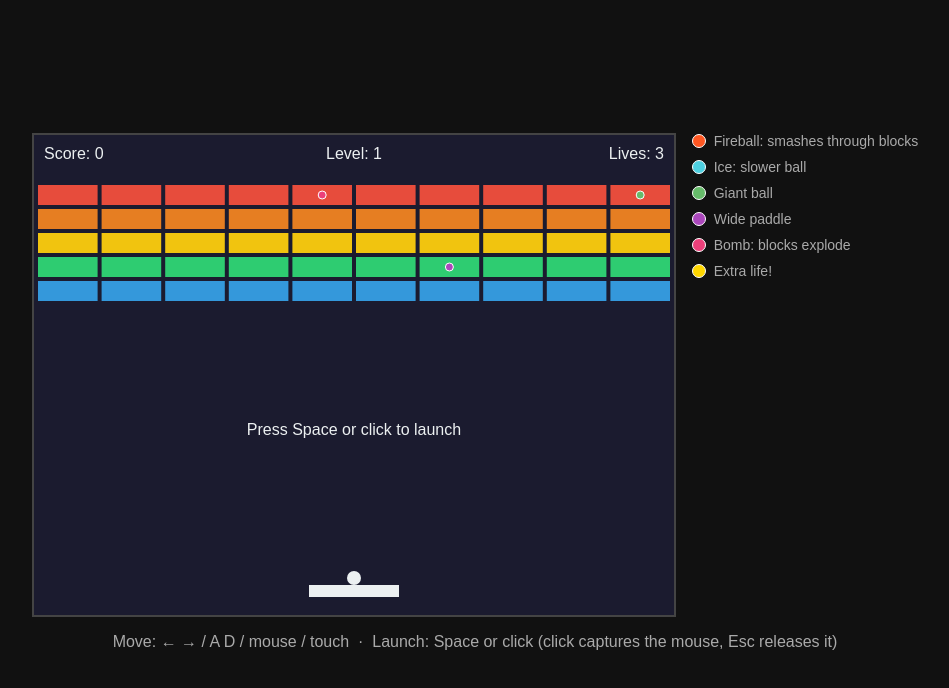
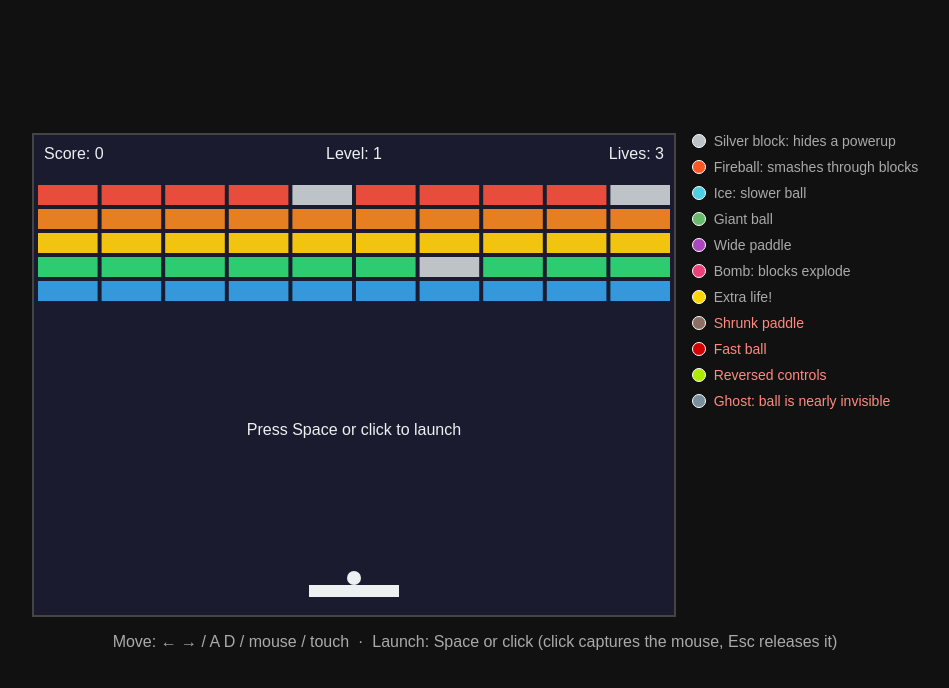
Before and after one commit to davidwengier/BlockBreaker, a plain HTML site: page index.html in a window 1280 px wide. Shown: the whole page, without its empty margins (165-1114 px from the left). Drawn offline with Linux system fonts and the light colour scheme.

Commit message:
Hide powerup blocks behind a mystery colour and add 4 negative powerups
Co-authored-by: Copilot <223556219+Copilot@users.noreply.github.com>
Copilot-Session: b57be1f1-ae26-45b9-a777-66b3437f10eb

```diff
--- a/game.js
+++ b/game.js
@@ -18,29 +18,39 @@ const PADDLE_SPEED = 480; // px/sec
 const BALL_R = 7;
 const BALL_SPEED = 320; // px/sec
 
-// Hidden in random blocks; hitting one turns the ball this colour and applies the effect.
-// Only one is active at a time, and it ends on timeout, a lost life or a new level.
+// Hidden in random blocks (drawn in MYSTERY_COLOR); hitting one turns the ball this colour and
+// applies the effect. Only one is active at a time, and it ends on timeout, a lost life or a new level.
 const POWERUPS_PER_LEVEL = 3;
+const MYSTERY_COLOR = '#bdc3c7';
 const POWERUPS = {
-  fire:   { color: '#ff5722', duration: 8,  label: 'Fireball: smashes through blocks' },
-  ice:    { color: '#4dd0e1', duration: 10, label: 'Ice: slower ball' },
-  giant:  { color: '#66bb6a', duration: 10, label: 'Giant ball' },
-  wide:   { color: '#ab47bc', duration: 12, label: 'Wide paddle' },
-  bomb:   { color: '#ec407a', duration: 8,  label: 'Bomb: blocks explode' },
-  heart:  { color: '#ffd700', duration: 3,  label: 'Extra life!' },
+  fire:    { color: '#ff5722', duration: 8,  label: 'Fireball: smashes through blocks' },
+  ice:     { color: '#4dd0e1', duration: 10, label: 'Ice: slower ball' },
+  giant:   { color: '#66bb6a', duration: 10, label: 'Giant ball' },
+  wide:    { color: '#ab47bc', duration: 12, label: 'Wide paddle' },
+  bomb:    { color: '#ec407a', duration: 8,  label: 'Bomb: blocks explode' },
+  heart:   { color: '#ffd700', duration: 3,  label: 'Extra life!' },
+  // Negative powerups
+  shrink:  { color: '#8d6e63', duration: 10, label: 'Shrunk paddle', bad: true },
+  fast:    { color: '#d50000', duration: 8,  label: 'Fast ball', bad: true },
+  reverse: { color: '#aeea00', duration: 8,  label: 'Reversed controls', bad: true },
+  ghost:   { color: '#78909c', duration: 8,  label: 'Ghost: ball is nearly invisible', bad: true },
 };
 
 const paddle = { x: (W - PADDLE_W) / 2, y: H - 30 };
 
 // Fill the side legend from the powerup table so the two never drift apart
-for (const p of Object.values(POWERUPS)) {
+const legend = document.getElementById('legend');
+function addLegendItem(color, text, bad) {
   const li = document.createElement('li');
   const dot = document.createElement('span');
   dot.className = 'dot';
-  dot.style.background = p.color;
-  li.append(dot, p.label);
-  document.getElementById('legend').append(li);
+  dot.style.background = color;
+  if (bad) li.className = 'bad';
+  li.append(dot, text);
+  legend.append(li);
 }
+addLegendItem(MYSTERY_COLOR, 'Silver block: hides a powerup');
+for (const p of Object.values(POWERUPS)) addLegendItem(p.color, p.label, p.bad);
 const ball = { x: 0, y: 0, vx: 0, vy: 0, launched: false };
 let blocks, score, lives, level, state; // state: 'playing' | 'lost'
 let blockW = 0; // width of blocks in the current level
@@ -48,11 +58,18 @@ let active = null; // { type, timeLeft } for the current powerup
 const keys = {};
 
 const ballRadius = () => (active?.type === 'giant' ? BALL_R * 2 : BALL_R);
-const paddleWidth = () => (active?.type === 'wide' ? PADDLE_W * 1.6 : PADDLE_W);
+const paddleWidth = () => {
+  if (active?.type === 'wide') return PADDLE_W * 1.6;
+  if (active?.type === 'shrink') return PADDLE_W * 0.6;
+  return PADDLE_W;
+};
+const reversed = () => active?.type === 'reverse';
 
 function ballSpeed() {
   const base = BALL_SPEED * (1 + SPEED_STEP * (level - 1));
-  return active?.type === 'ice' ? base * 0.6 : base;
+  if (active?.type === 'ice') return base * 0.6;
+  if (active?.type === 'fast') return base * 1.5;
+  return base;
 }
 
 // Keep the ball's direction but apply the current speed (after powerups start/end)
@@ -146,7 +163,8 @@ function movePaddleTo(x) {
 
 function pointerX(clientX) {
   const rect = canvas.getBoundingClientRect();
-  return (clientX - rect.left) * (W / rect.width);
+  const x = (clientX - rect.left) * (W / rect.width);
+  return reversed() ? W - x : x;
 }
 
 window.addEventListener('keydown', e => {
@@ -163,7 +181,7 @@ const locked = () => document.pointerLockElement === canvas;
 canvas.addEventListener('pointermove', e => {
   if (locked()) {
     const rect = canvas.getBoundingClientRect();
-    movePaddleTo(paddle.x + paddleWidth() / 2 + e.movementX * (W / rect.width));
+    movePaddleTo(paddle.x + paddleWidth() / 2 + e.movementX * (W / rect.width) * (reversed() ? -1 : 1));
   } else if (e.pointerType !== 'mouse') {
     movePaddleTo(pointerX(e.clientX));
   }
@@ -180,7 +198,7 @@ canvas.addEventListener('pointerdown', e => {
 function update(dt) {
   if (state !== 'playing') return;
 
-  const dir = (keys.ArrowRight || keys.KeyD ? 1 : 0) - (keys.ArrowLeft || keys.KeyA ? 1 : 0);
+  const dir = ((keys.ArrowRight || keys.KeyD ? 1 : 0) - (keys.ArrowLeft || keys.KeyA ? 1 : 0)) * (reversed() ? -1 : 1);
   paddle.x = Math.max(0, Math.min(W - paddleWidth(), paddle.x + dir * PADDLE_SPEED * dt));
 
   if (!ball.launched) {
@@ -258,27 +276,19 @@ function draw() {
 
   for (const b of blocks) {
     if (!b.alive) continue;
-    ctx.fillStyle = b.color;
+    ctx.fillStyle = b.powerup ? MYSTERY_COLOR : b.color;
     ctx.fillRect(b.x, b.y, blockW, BLOCK_H);
-    if (b.powerup) {
-      // Small marker so players can see which blocks hold a powerup
-      ctx.fillStyle = POWERUPS[b.powerup].color;
-      ctx.beginPath();
-      ctx.arc(b.x + blockW / 2, b.y + BLOCK_H / 2, 4, 0, Math.PI * 2);
-      ctx.fill();
-      ctx.strokeStyle = '#fff';
-      ctx.lineWidth = 1;
-      ctx.stroke();
-    }
   }
 
   ctx.fillStyle = active?.type === 'wide' ? POWERUPS.wide.color : '#ecf0f1';
   ctx.fillRect(paddle.x, paddle.y, paddleWidth(), PADDLE_H);
 
   ctx.fillStyle = active ? POWERUPS[active.type].color : '#ecf0f1';
+  ctx.globalAlpha = active?.type === 'ghost' ? 0.15 : 1;
   ctx.beginPath();
   ctx.arc(ball.x, ball.y, ballRadius(), 0, Math.PI * 2);
   ctx.fill();
+  ctx.globalAlpha = 1;
 
   ctx.fillStyle = '#ecf0f1';
   ctx.font = '16px sans-serif';
--- a/style.css
+++ b/style.css
@@ -30,6 +30,10 @@ body {
   margin-bottom: 10px;
 }
 
+#legend li.bad {
+  color: #ff8a80;
+}
+
 #legend .dot {
   width: 12px;
   height: 12px;
```
